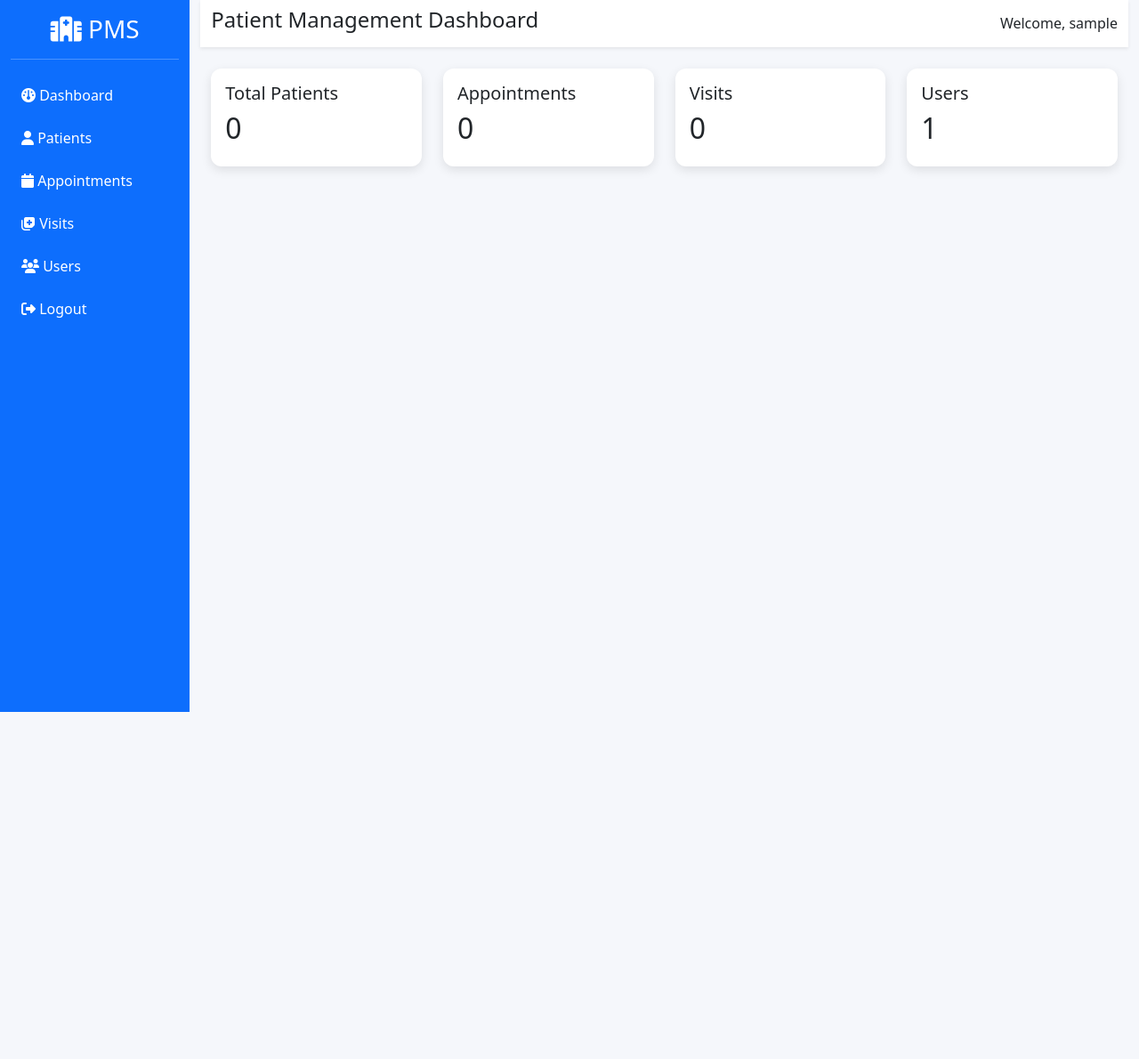
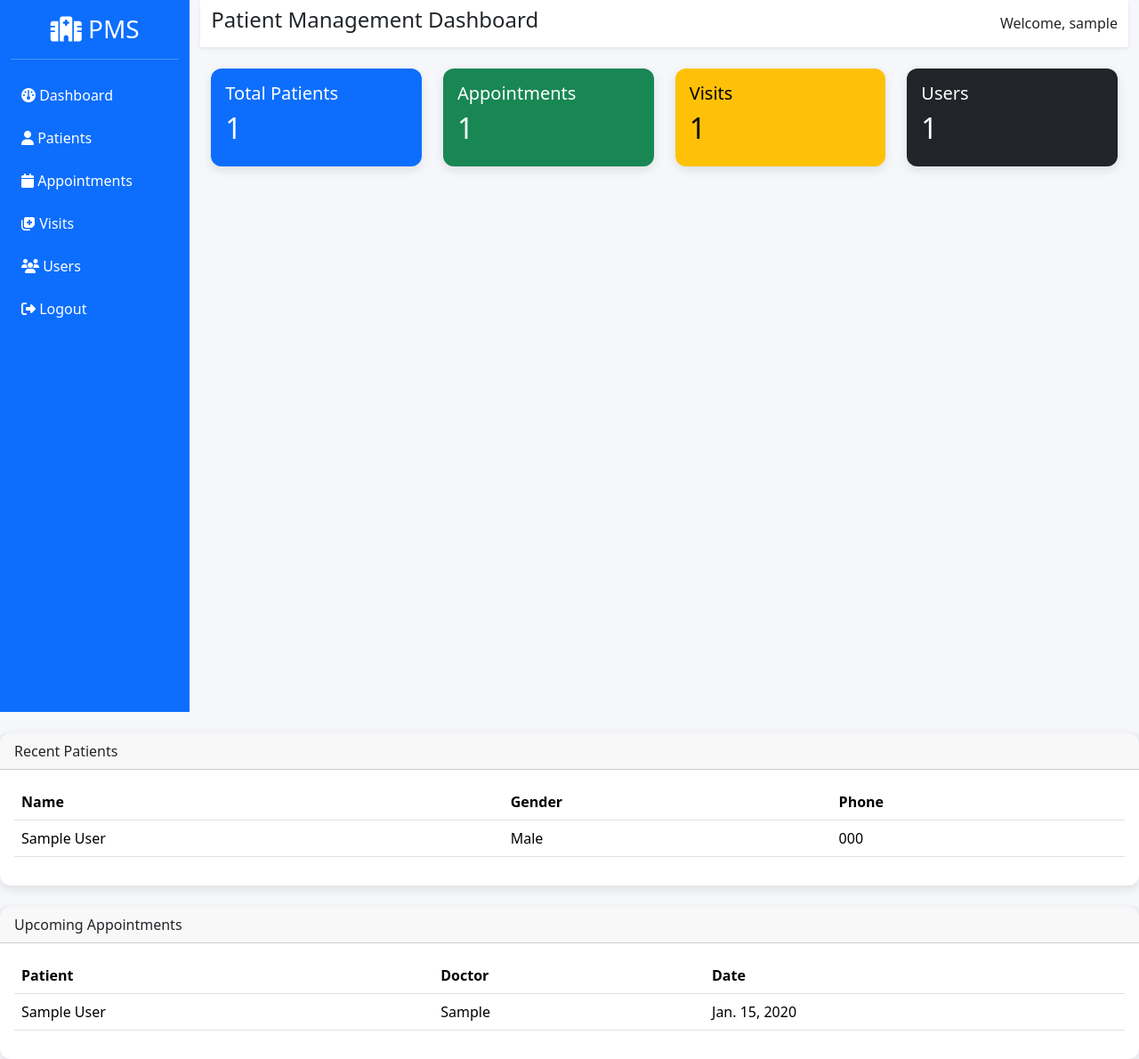
Before and after one commit to RONALDMALE012/PatientManagementSystem, a Django app: page /dashboard/ in a window 1280 px wide. Shown: the whole page at 89% size. Before the commit the page ends 800 px from the top, so only its background shows below. Run offline with Django 5.2, Linux system fonts and the light colour scheme; a user stored in the database is signed in; tables that the repository leaves empty hold one stand-in row (values such as "Sample post").

Commit message:
Added dashboard analytics and reports

```diff
--- a/dashboard/views.py
+++ b/dashboard/views.py
@@ -1,5 +1,24 @@
 from django.shortcuts import render
 from django.contrib.auth.decorators import login_required
+from django.contrib.auth.models import User
+from patients.models import Patient
+from appointments.models import Appointment
+from visits.models import Visit
 @login_required
 def dashboard(request):
-    return render(request, "dashboard/index.html")
+    total_patients = Patient.objects.count()
+    total_appointments = Appointment.objects.count()
+    total_visits = Visit.objects.count()
+    total_users = User.objects.count()
+
+    recent_patients = Patient.objects.order_by('-created_at')[:5]
+    recent_appointments = Appointment.objects.order_by('-appointment_date')[:5]
+    context = {
+        'total_patients': total_patients,
+        'total_appointments': total_appointments,
+        'total_visits': total_visits,
+        'total_users': total_users,
+        'recent_patients': recent_patients,
+        'recent_appointments': recent_appointments,
+    }
+    return render(request, 'dashboard/index.html', context)
--- a/templates/dashboard/index.html
+++ b/templates/dashboard/index.html
@@ -53,34 +53,34 @@ Welcome,
 <div class="container mt-4">
 <div class="row">
 <div class="col-md-3">
-<div class="card">
+<div class="card text-bg-primary">
 <div class="card-body">
 <h5>Total Patients</h5>
-<h2>0</h2>
+<h2>{{ total_patients }}</h2>
 </div>
 </div>
 </div>
 <div class="col-md-3">
-<div class="card">
+<div class="card text-bg-success">
 <div class="card-body">
 <h5>Appointments</h5>
-<h2>0</h2>
+<h2>{{ total_appointments }}</h2>
 </div>
 </div>
 </div>
 <div class="col-md-3">
-<div class="card">
+<div class="card text-bg-warning">
 <div class="card-body">
 <h5>Visits</h5>
-<h2>0</h2>
+<h2>{{ total_visits }}</h2>
 </div>
 </div>
 </div>
 <div class="col-md-3">
-<div class="card">
+<div class="card text-bg-dark">
 <div class="card-body">
 <h5>Users</h5>
-<h2>1</h2>
+<h2>{{ total_users }}</h2>
 </div>
 </div>
 </div>
@@ -89,6 +89,69 @@ Welcome,
 </div>
 </div>
 </div>
+<div class="card mt-4">
+<div class="card-header">
+Recent Patients
+</div>
+<div class="card-body">
+<table class="table">
+<thead>
+<tr>
+<th>Name</th>
+<th>Gender</th>
+<th>Phone</th>
+</tr>
+</thead>
+<tbody>
+{% for patient in recent_patients %}
+<tr>
+<td>{{ patient.first_name }} {{ patient.last_name }}</td>
+<td>{{ patient.gender }}</td>
+<td>{{ patient.phone }}</td>
+</tr>
+{% empty %}
+<tr>
+<td colspan="3">
+No patients found.
+</td>
+</tr>
+{% endfor %}
+</tbody>
+</table>
+</div>
+</div>
+<div class="card mt-4">
+<div class="card-header">
+Upcoming Appointments
+</div>
+<div class="card-body">
+<table class="table">
+<thead>
+<tr>
+<th>Patient</th>
+<th>Doctor</th>
+<th>Date</th>
+</tr>
+</thead>
+<tbody>
+{% for appointment in recent_appointments %}
+<tr>
+<td>{{ appointment.patient }}</td>
+<td>{{ appointment.doctor }}</td>
+<td>{{ appointment.appointment_date }}</td>
+</tr>
+{% empty %}
+<tr>
+<td colspan="3">
+No appointments scheduled.
+</td>
+</tr>
+{% endfor %}
+</tbody>
+</table>
+</div>
+</div>
+
 {% endblock %}
 </body>
 </html>
```
